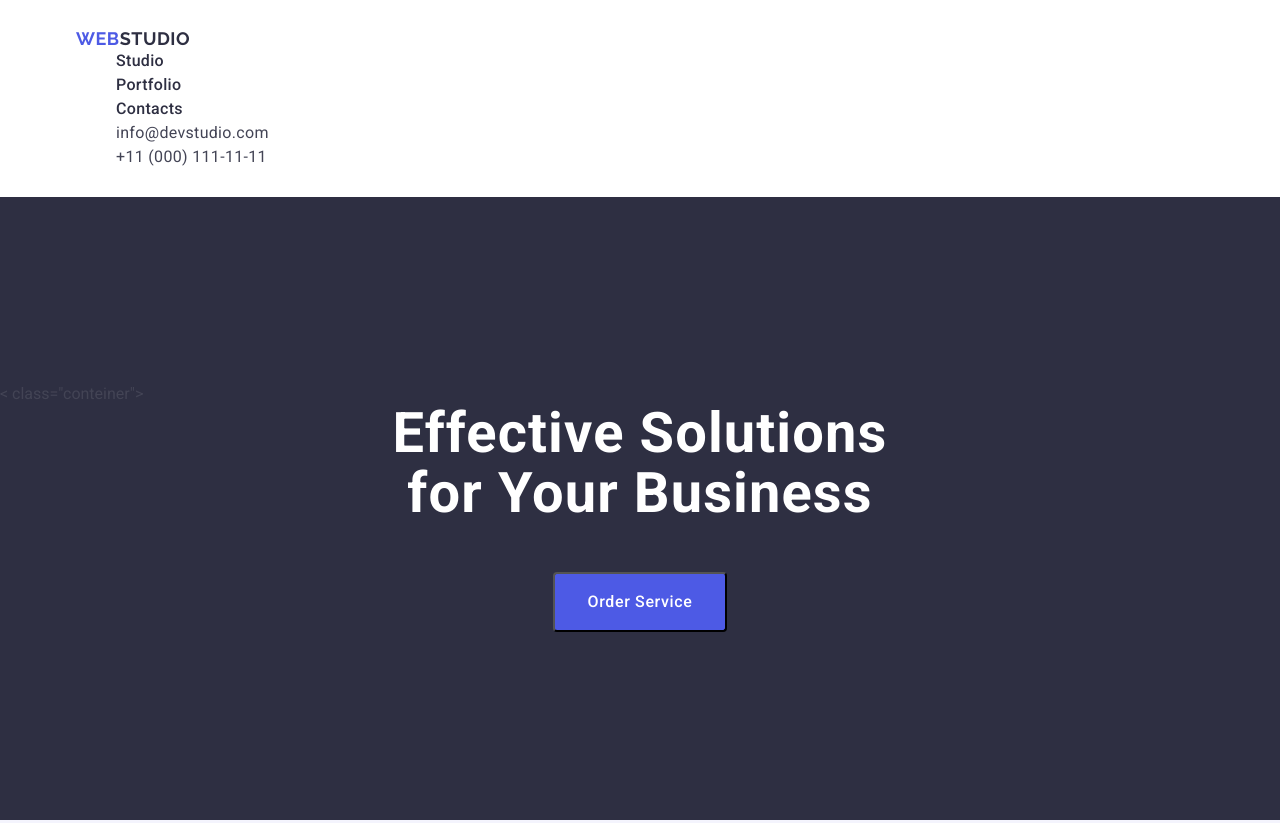
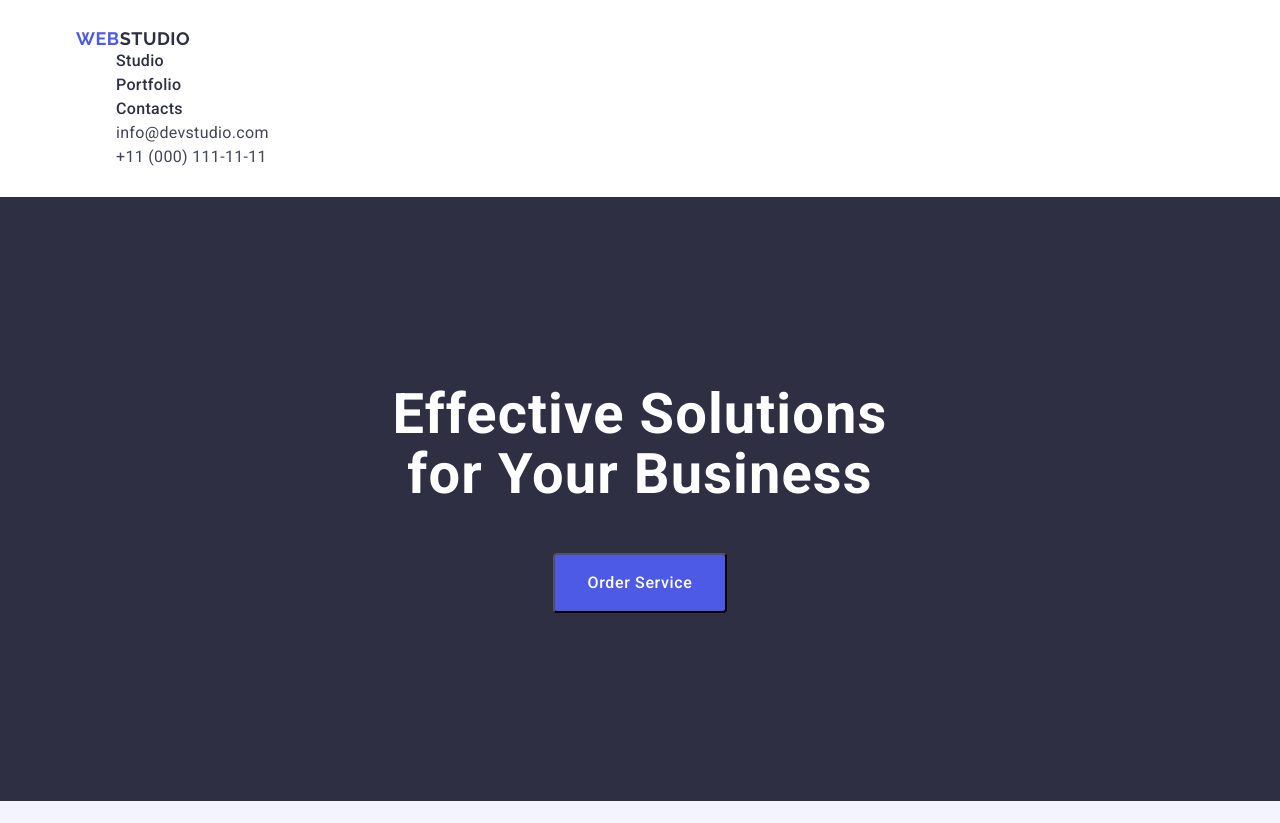
Before and after one commit to Anatolii-Honchar/goit-markup-hw-03, a plain HTML site: page index.html in a window 1280 px wide. Shown: the top 823 px of the page. Drawn offline with nearby package versions, Linux system fonts and the light colour scheme.

Commit message:
error correction

```diff
--- a/index.html
+++ b/index.html
@@ -56,10 +56,10 @@
     </header>
     <main>
       <section class="main-section">
-        < class="conteiner">
+        <div class="conteiner">
           <h1 class="main-header main-title">Effective Solutions for Your Business</h1>
           <button class="service-btn" type="button">Order Service</button>
-        </div class="conteiner">
+        </div>
       </section>
       <section class="features-section">
         <div class="conteiner">
```
